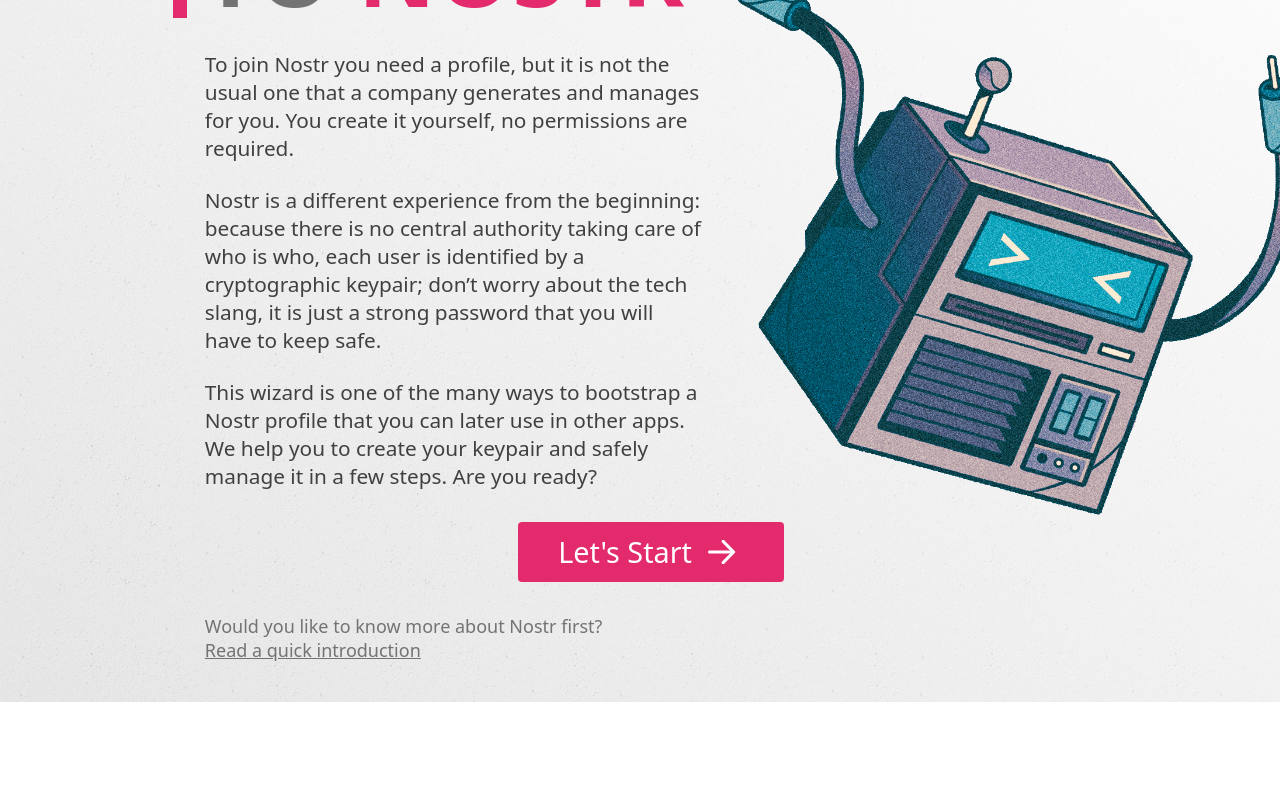
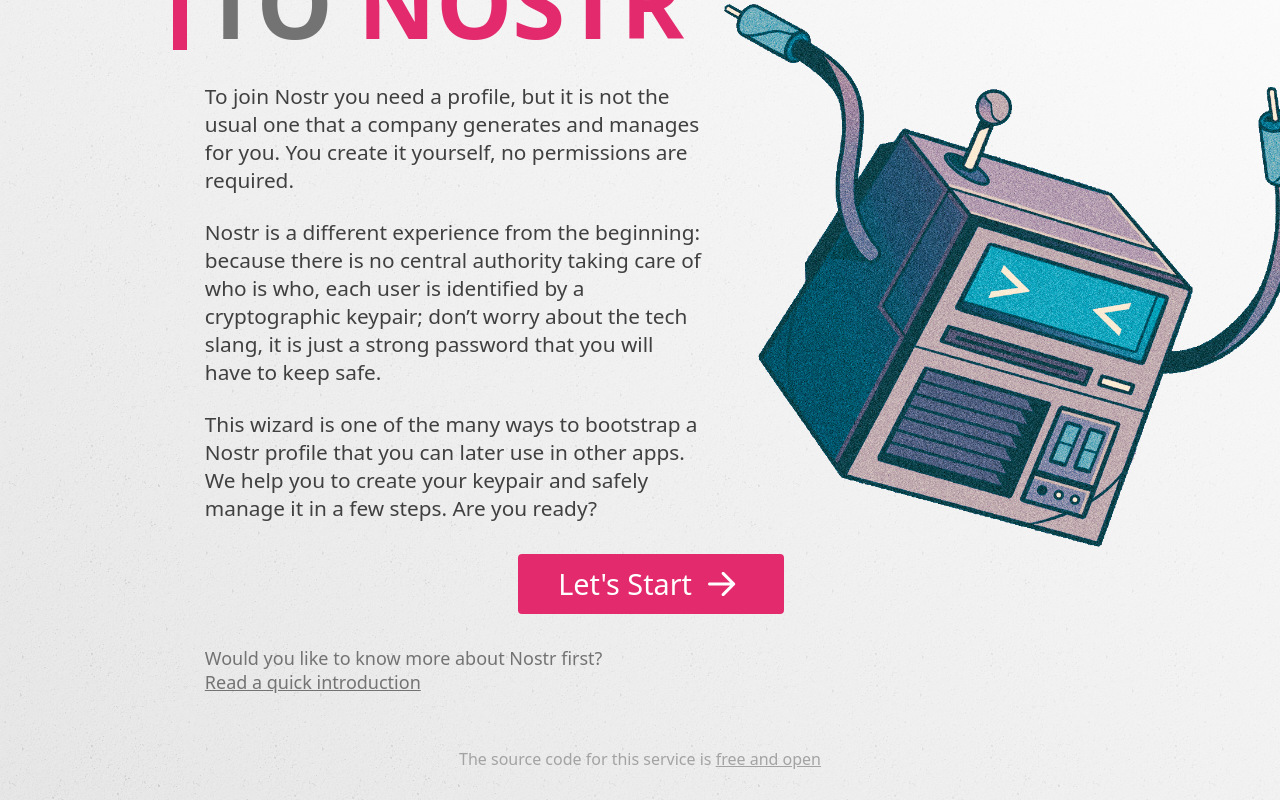
Before and after one commit to nostr-net/nstart, a SvelteKit app: page / in a window 1280 px wide. Shown: the part 198-998 px from the top of the page. Before the commit the page ends 900 px from the top, so only its background shows below. Built offline with nearby package versions, Linux system fonts and the light colour scheme; no server answers; what @nostr/tools would draw is missing.

Commit message:
Add open source link

```diff
--- a/src/routes/+page.svelte
+++ b/src/routes/+page.svelte
@@ -92,9 +92,9 @@
 >
 	<div>
 		<div class="flex min-h-screen items-center justify-center">
-			<div class="mx-auto">
+			<div class="mx-auto py-8">
 				<!-- content-->
-				<div class="p-8 sm:flex sm:flex-row-reverse sm:items-center sm:p-0">
+				<div class="px-8 sm:flex sm:flex-row-reverse sm:items-center sm:p-0">
 					<div
 						class="flex animate-fade2down justify-center sm:relative sm:h-screen sm:basis-[45vw] sm:overflow-hidden"
 					>
@@ -181,6 +181,16 @@
 						{/if}
 					</div>
 				</div>
+				<div
+					class="mt-10 animate-fade1 text-center text-sm text-neutral-400 opacity-0 sm:mt-4"
+					style="animation-delay: 1.2s;"
+				>
+					The source code for this service is <a
+						href="https://github.com/dtonon/nstart"
+						target="_blank"
+						class="underline">free and open</a
+					>
+				</div>
 				<!-- /content -->
 			</div>
 		</div>
```
